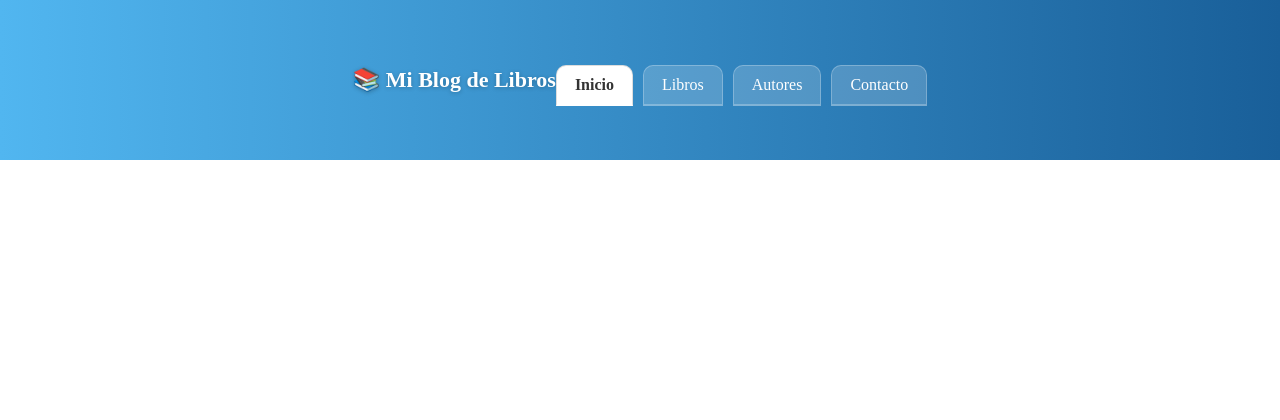
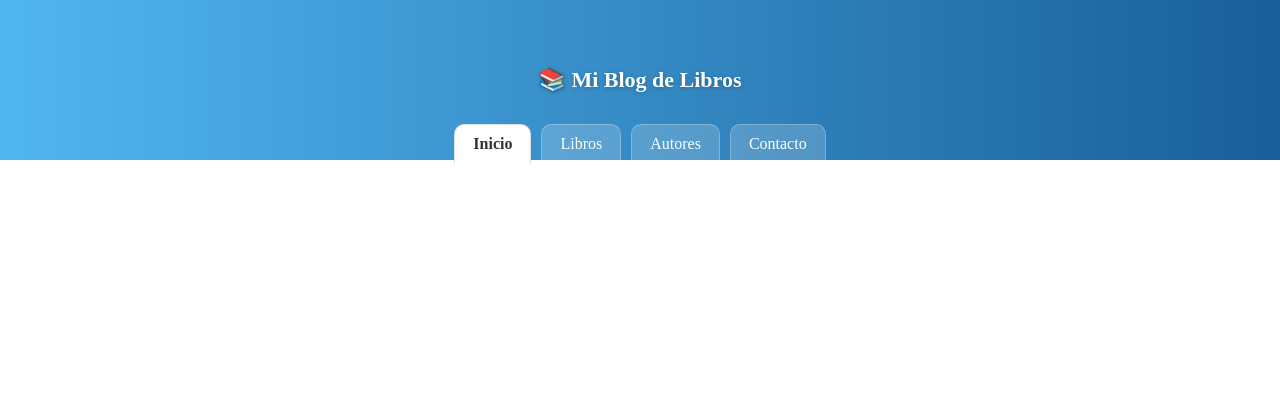
Before and after one commit to Eprian/blog_libros, a Flask app: page / in a window 1280 px wide. Shown: the top 420 px of the page. Run offline with Flask 3, Linux system fonts and the light colour scheme.

Commit message:
arreglar menu

```diff
--- a/templates/navigator.html
+++ b/templates/navigator.html
@@ -1,4 +1,4 @@
-  <nav>
+  <nav class="navbar">
       <ul class="navbar__menu">
       <li class="navbar__item">
         <a href="/" class="navbar__link {% if request.path == '/' %}active{% endif %}">Inicio</a>
```
